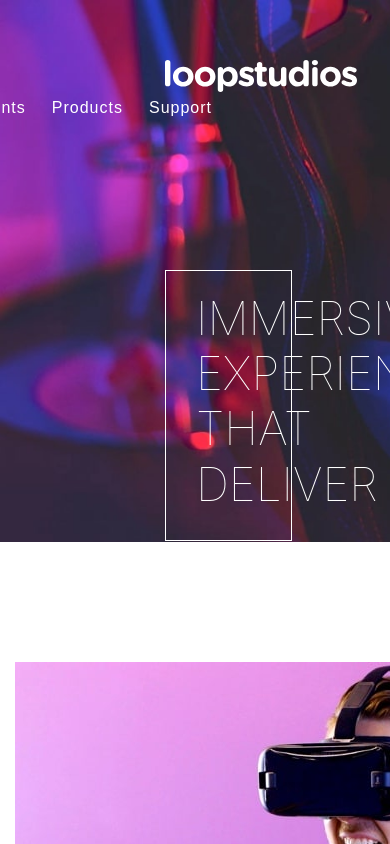
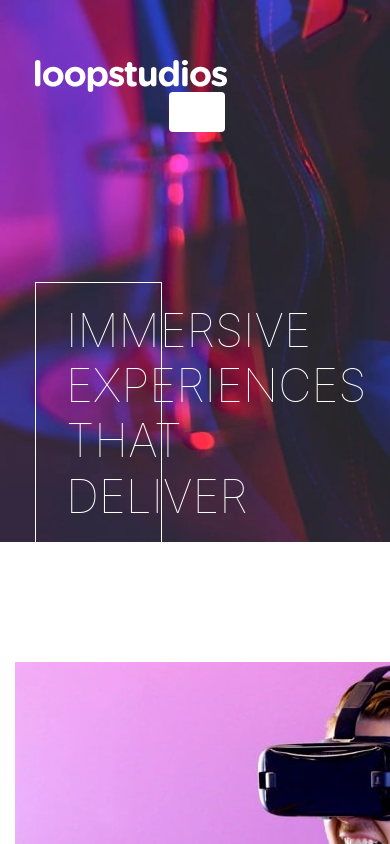
Before and after one commit to G3nK3n/Loopstudio_Landing_Page, a React (Create React App) app in the folder landing-page/: page / in a window 390 px wide. Shown: the top 844 px of the page. Built offline with nearby package versions, Linux system fonts and the light colour scheme.

Commit message:
Started Mobile view

```diff
--- a/landing-page/src/Components/Header/Header.js
+++ b/landing-page/src/Components/Header/Header.js
@@ -2,7 +2,7 @@ import React from 'react';
 import classes from './Header.module.css';
 import Img1 from '../../logo.svg';
 
-
+import Navbar from 'react-bootstrap/Navbar';
 import Container from 'react-bootstrap/Container';
 import Row from 'react-bootstrap/Row';
 import Col from 'react-bootstrap/Col';
@@ -11,7 +11,21 @@ const header = () => (
     <div className={classes.HeaderPage}>
         <Container fluid>
             <Row>
-                <Col>
+                {/* Visible on Medium screens and below */}
+                <Col className="d-lg-none d-xl-none">
+                    <div className={classes.CollapseButton}>
+                        <a href="#"><img src={Img1} /></a>
+
+                        <Navbar.Toggle aria-controls="basic-navbar-nav" />
+                        <Navbar.Collapse id="basic-navbar-nav">
+
+                        </Navbar.Collapse>
+
+                    </div>
+                </Col>
+
+                {/* Visible only with Large screens and above*/}
+                <Col className="d-none d-lg-block">
                     <div>
                         <a href="#"><img src={Img1} /></a>
                         <div className={classes.Links}>
--- a/landing-page/src/Components/Header/Header.module.css
+++ b/landing-page/src/Components/Header/Header.module.css
@@ -111,3 +111,15 @@
         height: 542px;
     }
 }
+
+@media (max-width: 992px) {
+    .HeaderPage {
+        padding-left: 20px;
+    }
+
+    .CollapseButton button{
+        background-color: white;
+        float: right;
+    }
+
+}
```
